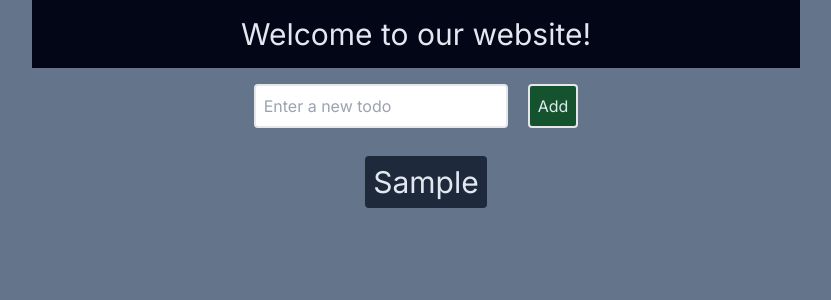
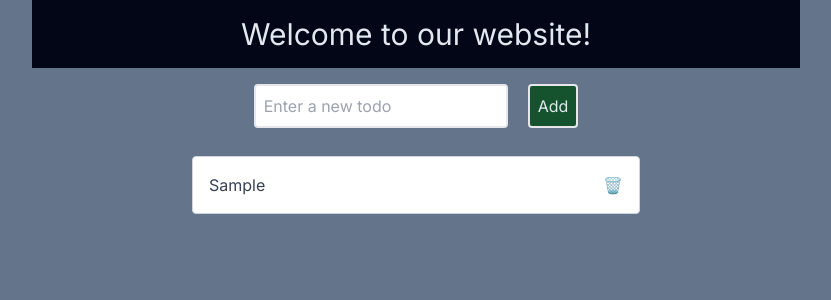
Before and after one commit to jhonatanCastor/To-do-List, a Next.js app: page / in a window 1280 px wide. Both pictures are taken after typing "Sample" into the empty fields and a click on the button "Add". Shown: the top 300 px of the page, without its empty margins (224-1055 px from the left). Built offline with nearby package versions, Linux system fonts and the light colour scheme.

Commit message:
feat: add function to remove task

```diff
--- a/src/app/page.tsx
+++ b/src/app/page.tsx
@@ -16,6 +16,10 @@ const Home: React.FC = () => {
 
   const makeAllDone = (id: string) => {
     setAll(all.map(todo => todo.id === id ? { ...todo, done: true } : todo));
+  }
+
+  const removeTodo = (id: string) => {
+    setAll(all.filter(todo => todo.id !== id));
   }
 
   return (
@@ -41,18 +45,25 @@ const Home: React.FC = () => {
             className="bg-green-900 border-2 p-2 rounded"
             onClick={() => addAll()}>Add</button>
         </div>
-        <ul className="mt-5">
-          {
-            all.map(todo => (
-              <li
-                onClick={() => makeAllDone(todo.id)}
-                className={`bg-slate-800 p-2 my-2 text-3xl rounded ml-5 cursor-pointer ${todo.done ? 'line-through' : 'no-underline'}`}
+        <ul className="mt-5 w-full max-w-md">
+          {all.map((todo) => (
+            <li
+              key={todo.id}
+              className={`bg-white p-4 my-2 rounded border border-gray-300 flex items-center justify-between ${todo.done ? 'line-through text-gray-500' : 'text-gray-700'
+                }`}
+            >
+              <span onClick={() => makeAllDone(todo.id)} className="cursor-pointer">
+                {todo.value}
+              </span>
 
+              <button
+                className="text-red-500"
+                onClick={() => removeTodo(todo.id)}
               >
-                {todo.value}
-              </li>
-            ))
-          }
+                🗑️
+              </button>
+            </li>
+          ))}
         </ul>
       </main>
     </>
```
